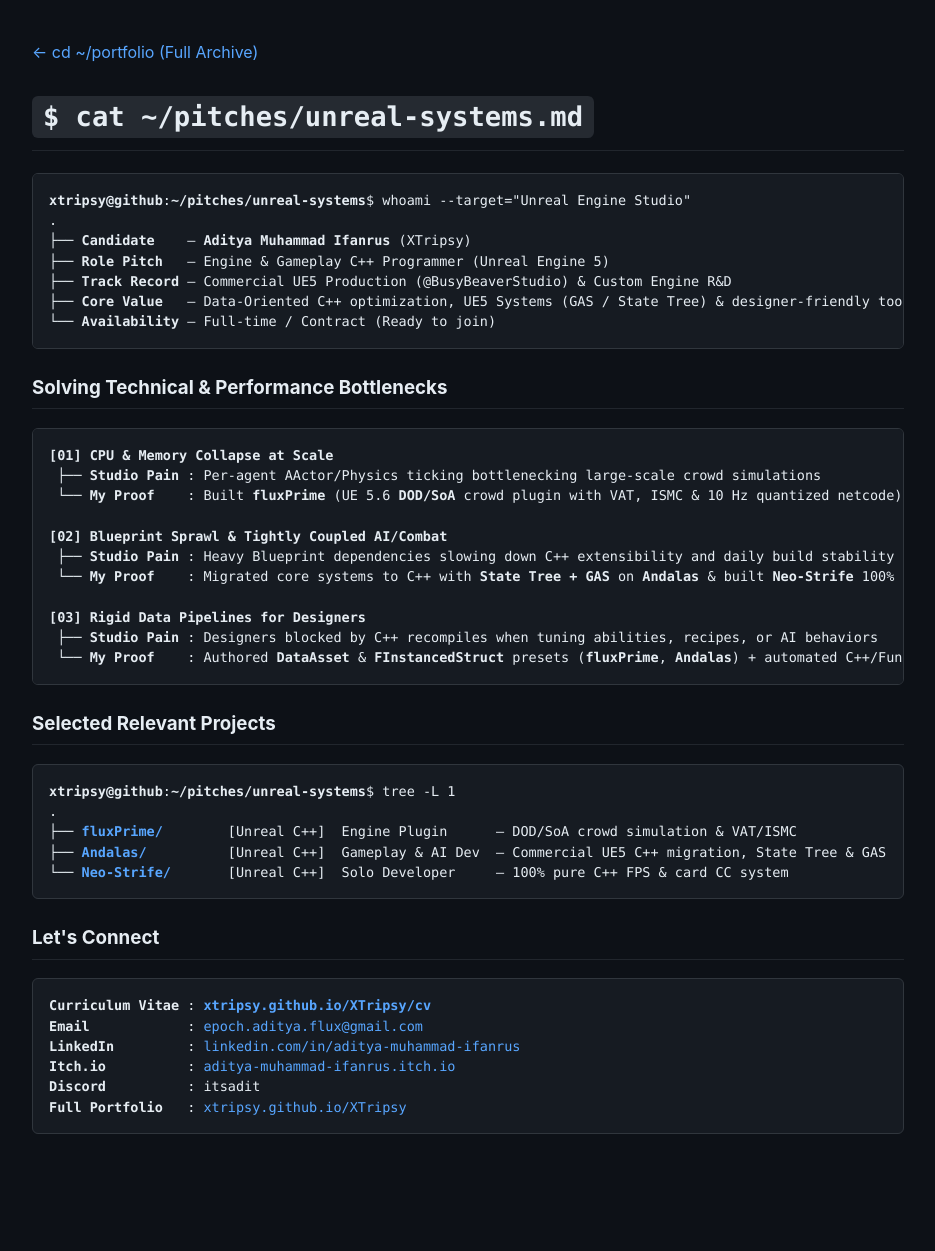
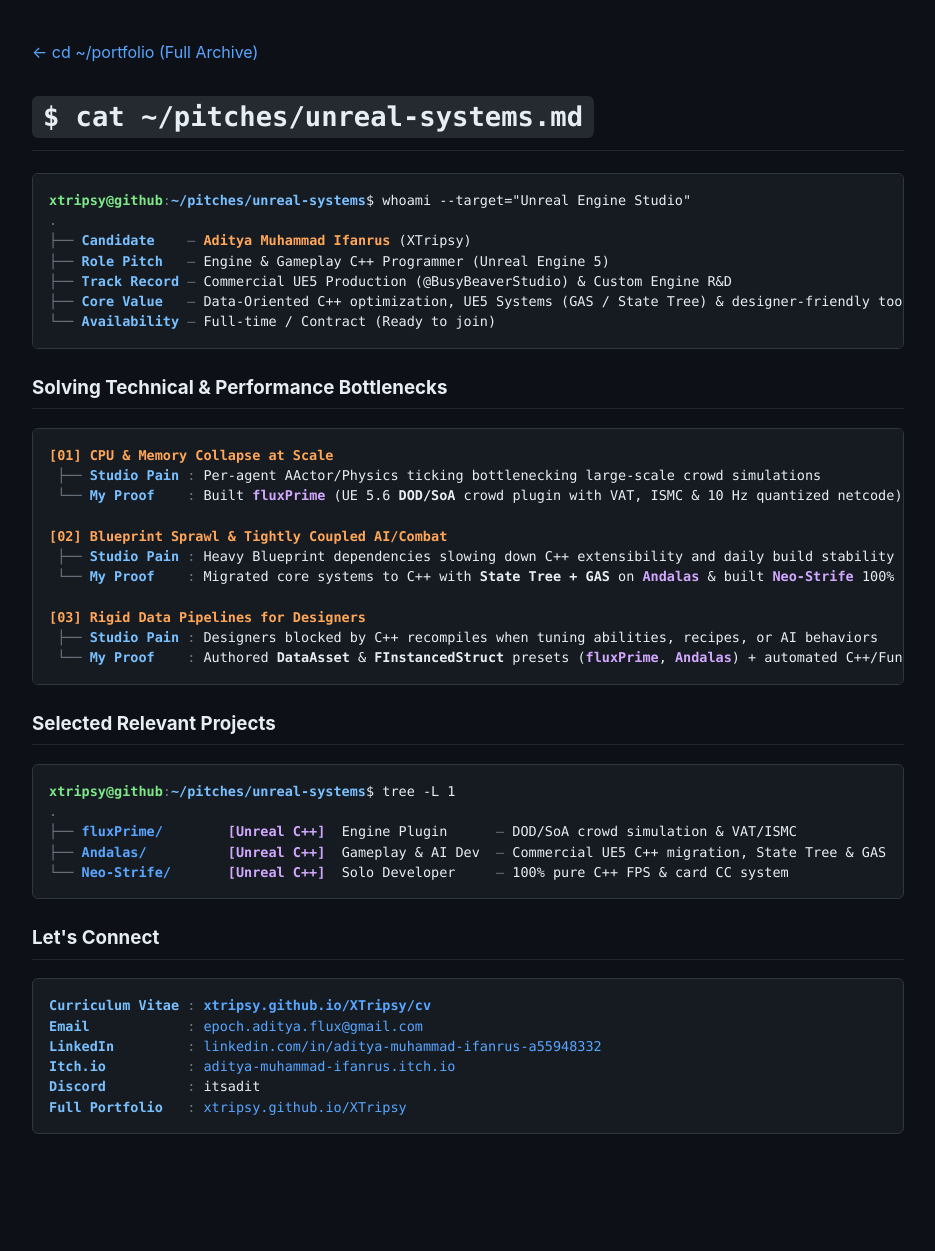
Before and after one commit to XTripsy/XTripsy, a Jekyll site: the page built from pitches/unreal.md, in a window 1280 px wide. Shown: the whole page, without its empty margins (172-1107 px from the left). Built offline with Jekyll 4.4.1, drawn with Linux system fonts in a browser that asks for light colours; our own code applies the rules of GitHub Pages for plain Markdown files.

Commit message:
Refactor Unreal pitch document for clarity and structure
Updated formatting and content for Unreal Engine pitch document, enhancing readability and structure.

```diff
--- a/pitches/unreal.md
+++ b/pitches/unreal.md
@@ -3,48 +3,48 @@
 <h1><code>$ cat ~/pitches/unreal-systems.md</code></h1>
 
 <pre>
-<b>xtripsy@github</b>:<b>~/pitches/unreal-systems</b>$ whoami --target="Unreal Engine Studio"
-.
-├── <b>Candidate</b>    — <b>Aditya Muhammad Ifanrus</b> (XTripsy)
-├── <b>Role Pitch</b>   — Engine &amp; Gameplay C++ Programmer (Unreal Engine 5)
-├── <b>Track Record</b> — Commercial UE5 Production (@BusyBeaverStudio) &amp; Custom Engine R&amp;D
-├── <b>Core Value</b>   — Data-Oriented C++ optimization, UE5 Systems (GAS / State Tree) &amp; designer-friendly tools
-└── <b>Availability</b> — Full-time / Contract (Ready to join)
+<span class="t-user">xtripsy@github</span><span class="t-dim">:</span><span class="t-path">~/pitches/unreal-systems</span>$ whoami --target="Unreal Engine Studio"
+<span class="t-dim">.
+├──</span> <span class="t-key">Candidate</span>    <span class="t-dim">—</span> <span class="t-accent">Aditya Muhammad Ifanrus</span> (XTripsy)
+<span class="t-dim">├──</span> <span class="t-key">Role Pitch</span>   <span class="t-dim">—</span> Engine &amp; Gameplay C++ Programmer (Unreal Engine 5)
+<span class="t-dim">├──</span> <span class="t-key">Track Record</span> <span class="t-dim">—</span> Commercial UE5 Production (@BusyBeaverStudio) &amp; Custom Engine R&amp;D
+<span class="t-dim">├──</span> <span class="t-key">Core Value</span>   <span class="t-dim">—</span> Data-Oriented C++ optimization, UE5 Systems (GAS / State Tree) &amp; designer-friendly tools
+<span class="t-dim">└──</span> <span class="t-key">Availability</span> <span class="t-dim">—</span> Full-time / Contract (Ready to join)
 </pre>
 
 <h3>Solving Technical &amp; Performance Bottlenecks</h3>
 
 <pre>
-<b>[01] CPU &amp; Memory Collapse at Scale</b>
- ├── <b>Studio Pain</b> : Per-agent AActor/Physics ticking bottlenecking large-scale crowd simulations
- └── <b>My Proof</b>    : Built <b>fluxPrime</b> (UE 5.6 <b>DOD/SoA</b> crowd plugin with VAT, ISMC &amp; 10 Hz quantized netcode)
+<span class="t-accent">[01] CPU &amp; Memory Collapse at Scale</span>
+ <span class="t-dim">├──</span> <span class="t-key">Studio Pain</span> <span class="t-dim">:</span> Per-agent AActor/Physics ticking bottlenecking large-scale crowd simulations
+ <span class="t-dim">└──</span> <span class="t-key">My Proof</span>    <span class="t-dim">:</span> Built <span class="t-hl">fluxPrime</span> (UE 5.6 <b>DOD/SoA</b> crowd plugin with VAT, ISMC &amp; 10 Hz quantized netcode)
 
-<b>[02] Blueprint Sprawl &amp; Tightly Coupled AI/Combat</b>
- ├── <b>Studio Pain</b> : Heavy Blueprint dependencies slowing down C++ extensibility and daily build stability
- └── <b>My Proof</b>    : Migrated core systems to C++ with <b>State Tree + GAS</b> on <b>Andalas</b> &amp; built <b>Neo-Strife</b> 100% in C++
+<span class="t-accent">[02] Blueprint Sprawl &amp; Tightly Coupled AI/Combat</span>
+ <span class="t-dim">├──</span> <span class="t-key">Studio Pain</span> <span class="t-dim">:</span> Heavy Blueprint dependencies slowing down C++ extensibility and daily build stability
+ <span class="t-dim">└──</span> <span class="t-key">My Proof</span>    <span class="t-dim">:</span> Migrated core systems to C++ with <b>State Tree + GAS</b> on <span class="t-hl">Andalas</span> &amp; built <span class="t-hl">Neo-Strife</span> 100% in C++
 
-<b>[03] Rigid Data Pipelines for Designers</b>
- ├── <b>Studio Pain</b> : Designers blocked by C++ recompiles when tuning abilities, recipes, or AI behaviors
- └── <b>My Proof</b>    : Authored <b>DataAsset</b> &amp; <b>FInstancedStruct</b> presets (<b>fluxPrime</b>, <b>Andalas</b>) + automated C++/Functional tests
+<span class="t-accent">[03] Rigid Data Pipelines for Designers</span>
+ <span class="t-dim">├──</span> <span class="t-key">Studio Pain</span> <span class="t-dim">:</span> Designers blocked by C++ recompiles when tuning abilities, recipes, or AI behaviors
+ <span class="t-dim">└──</span> <span class="t-key">My Proof</span>    <span class="t-dim">:</span> Authored <b>DataAsset</b> &amp; <b>FInstancedStruct</b> presets (<span class="t-hl">fluxPrime</span>, <span class="t-hl">Andalas</span>) + automated C++/Functional tests
 </pre>
 
 <h3>Selected Relevant Projects</h3>
 
 <pre>
-<b>xtripsy@github</b>:<b>~/pitches/unreal-systems</b>$ tree -L 1
-.
-├── <a href="../tools/fluxPrime.md"><b>fluxPrime/</b></a>        [Unreal C++]  Engine Plugin      — DOD/SoA crowd simulation &amp; VAT/ISMC
-├── <a href="../games/andalas/andalas.md"><b>Andalas/</b></a>          [Unreal C++]  Gameplay &amp; AI Dev  — Commercial UE5 C++ migration, State Tree &amp; GAS
-└── <a href="../games/neo-strife/neostrife.md"><b>Neo-Strife/</b></a>       [Unreal C++]  Solo Developer     — 100% pure C++ FPS &amp; card CC system
+<span class="t-user">xtripsy@github</span><span class="t-dim">:</span><span class="t-path">~/pitches/unreal-systems</span>$ tree -L 1
+<span class="t-dim">.
+├──</span> <a href="../tools/fluxPrime.md"><b>fluxPrime/</b></a>        <span class="t-hl">[Unreal C++]</span>  Engine Plugin      <span class="t-dim">—</span> DOD/SoA crowd simulation &amp; VAT/ISMC
+<span class="t-dim">├──</span> <a href="../games/andalas/andalas.md"><b>Andalas/</b></a>          <span class="t-hl">[Unreal C++]</span>  Gameplay &amp; AI Dev  <span class="t-dim">—</span> Commercial UE5 C++ migration, State Tree &amp; GAS
+<span class="t-dim">└──</span> <a href="../games/neo-strife/neostrife.md"><b>Neo-Strife/</b></a>       <span class="t-hl">[Unreal C++]</span>  Solo Developer     <span class="t-dim">—</span> 100% pure C++ FPS &amp; card CC system
 </pre>
 
 <h3>Let's Connect</h3>
 
 <pre>
-<b>Curriculum Vitae</b> : <a href="../cv.md"><b>xtripsy.github.io/XTripsy/cv</b></a>
-<b>Email</b>            : <a href="mailto:epoch.aditya.flux@gmail.com">epoch.aditya.flux@gmail.com</a>
-<b>LinkedIn</b>         : <a href="https://www.linkedin.com/in/aditya-muhammad-ifanrus-a55948332">linkedin.com/in/aditya-muhammad-ifanrus</a>
-<b>Itch.io</b>          : <a href="https://aditya-muhammad-ifanrus.itch.io/">aditya-muhammad-ifanrus.itch.io</a>
-<b>Discord</b>          : itsadit
-<b>Full Portfolio</b>   : <a href="https://xtripsy.github.io/XTripsy/">xtripsy.github.io/XTripsy</a>
+<span class="t-key">Curriculum Vitae</span> <span class="t-dim">:</span> <a href="../cv.md"><b>xtripsy.github.io/XTripsy/cv</b></a>
+<span class="t-key">Email</span>            <span class="t-dim">:</span> <a href="mailto:epoch.aditya.flux@gmail.com">epoch.aditya.flux@gmail.com</a>
+<span class="t-key">LinkedIn</span>         <span class="t-dim">:</span> <a href="https://www.linkedin.com/in/aditya-muhammad-ifanrus-a55948332">linkedin.com/in/aditya-muhammad-ifanrus-a55948332</a>
+<span class="t-key">Itch.io</span>          <span class="t-dim">:</span> <a href="https://aditya-muhammad-ifanrus.itch.io/">aditya-muhammad-ifanrus.itch.io</a>
+<span class="t-key">Discord</span>          <span class="t-dim">:</span> itsadit
+<span class="t-key">Full Portfolio</span>   <span class="t-dim">:</span> <a href="https://xtripsy.github.io/XTripsy/">xtripsy.github.io/XTripsy</a>
 </pre>
```
